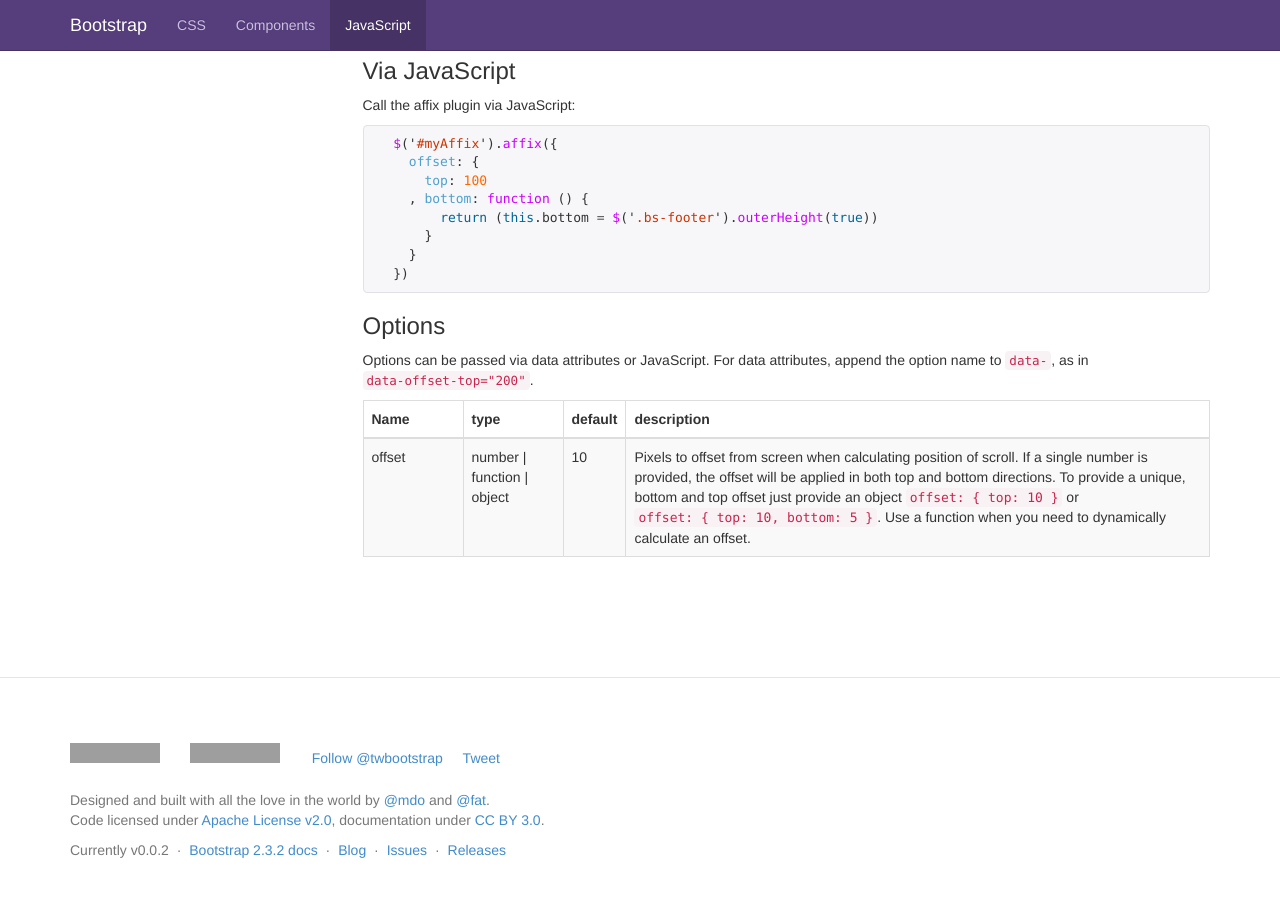
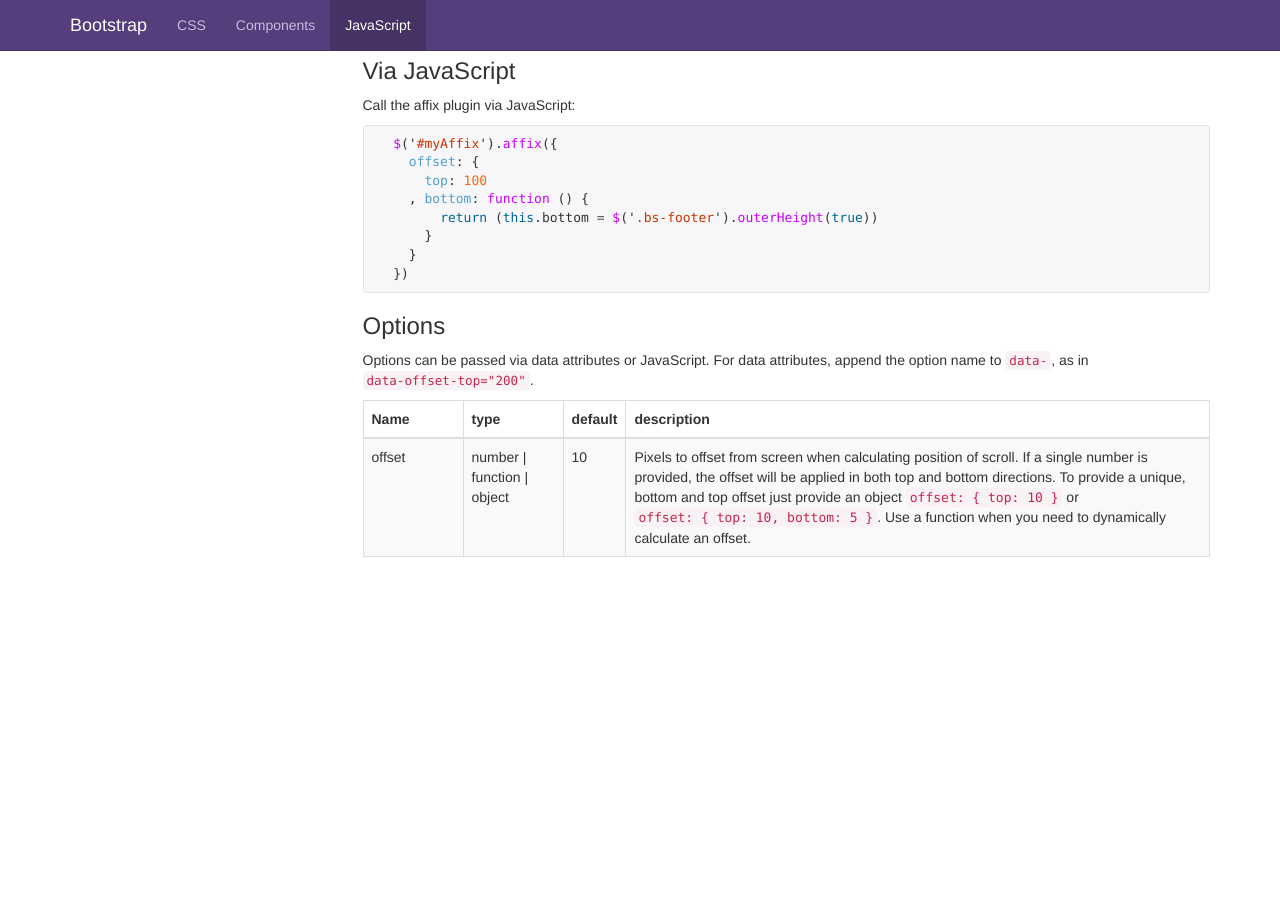
Before and after one commit to AntJanus/bootstrap-builder-boilerplate, a Jekyll site: the page built from javascript.html, in a window 1280 px wide and 900 px high, scrolled down 30855 px. Shown: the top 897 px of the window. Built offline with Jekyll 4.4.1, drawn with Linux system fonts in a browser that asks for light colours; nearby versions of some CDN libraries; Markdown is read by kramdown in place of the engine named in the settings; comment, search, counter and statistics services are not loaded; after the commit the page ends 31432 px from its top, so only the background shows below that; grey boxes are pictures that could not be loaded.

Commit message:
Removal of footer - docs

```diff
--- a/_layouts/default.html
+++ b/_layouts/default.html
@@ -50,28 +50,6 @@
 
     </div>
 
-    <!-- Footer
-    ================================================== -->
-    <footer class="bs-footer" role="contentinfo">
-      <div class="container">
-        {% include social-buttons.html %}
-
-        <p>Designed and built with all the love in the world by <a href="http://twitter.com/mdo" target="_blank">@mdo</a> and <a href="http://twitter.com/fat" target="_blank">@fat</a>.</p>
-        <p>Code licensed under <a href="http://www.apache.org/licenses/LICENSE-2.0" target="_blank">Apache License v2.0</a>, documentation under <a href="http://creativecommons.org/licenses/by/3.0/">CC BY 3.0</a>.</p>
-        <ul class="footer-links">
-          <li>Currently v{{ site.current_version }}</li>
-          <li class="muted">&middot;</li>
-          <li><a href="{{ page.base_url }}2.3.2/">Bootstrap 2.3.2 docs</a></li>
-          <li class="muted">&middot;</li>
-          <li><a href="{{ site.blog }}">Blog</a></li>
-          <li class="muted">&middot;</li>
-          <li><a href="{{ site.repo }}/issues?state=open">Issues</a></li>
-          <li class="muted">&middot;</li>
-          <li><a href="{{ site.repo }}/releases">Releases</a></li>
-        </ul>
-      </div>
-    </footer>
-
     <!-- JS and analytics only. -->
     {% include footer.html %}
 
```
